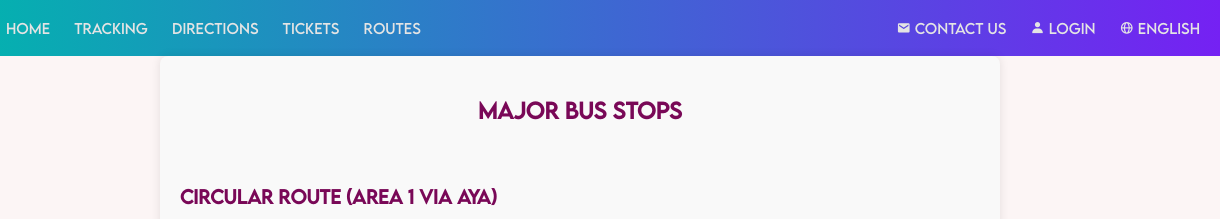
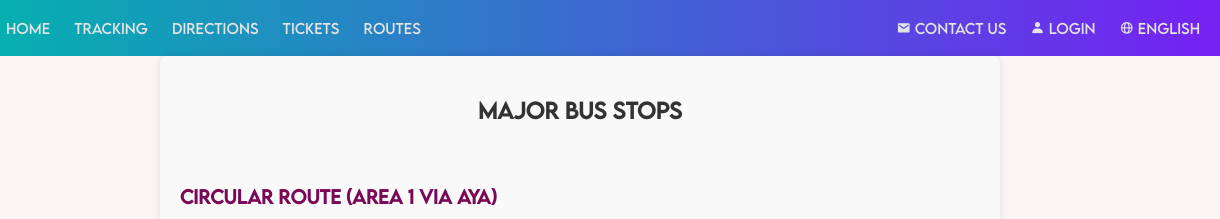
Before and after one commit to AetherianFI/9ways, a plain HTML site: page html/routes.html in a window 1280 px wide. Shown: the top 219 px of the page, 60-1280 px from the left. Drawn offline with nearby package versions, Linux system fonts and the light colour scheme.

Commit message:
changed font color

```diff
--- a/styles/routes.css
+++ b/styles/routes.css
@@ -3,6 +3,7 @@ body {
   margin: 0;
   padding: 20px;
 }
+
 .Routes {
   max-width: 800px;
   margin: 0 auto;
@@ -11,8 +12,9 @@ body {
   border-radius: 8px;
   box-shadow: 0 0 10px rgba(0, 0, 0, 0.1);
 }
+
 h2 {
-    color: #790857;
+  color: #333;
   margin-top: 20px;
   text-align: center;
 }
```
Also changed, not shown: html/routes.html (+1 -1 lines). Lines whose indentation alone changed are shown as unchanged.
